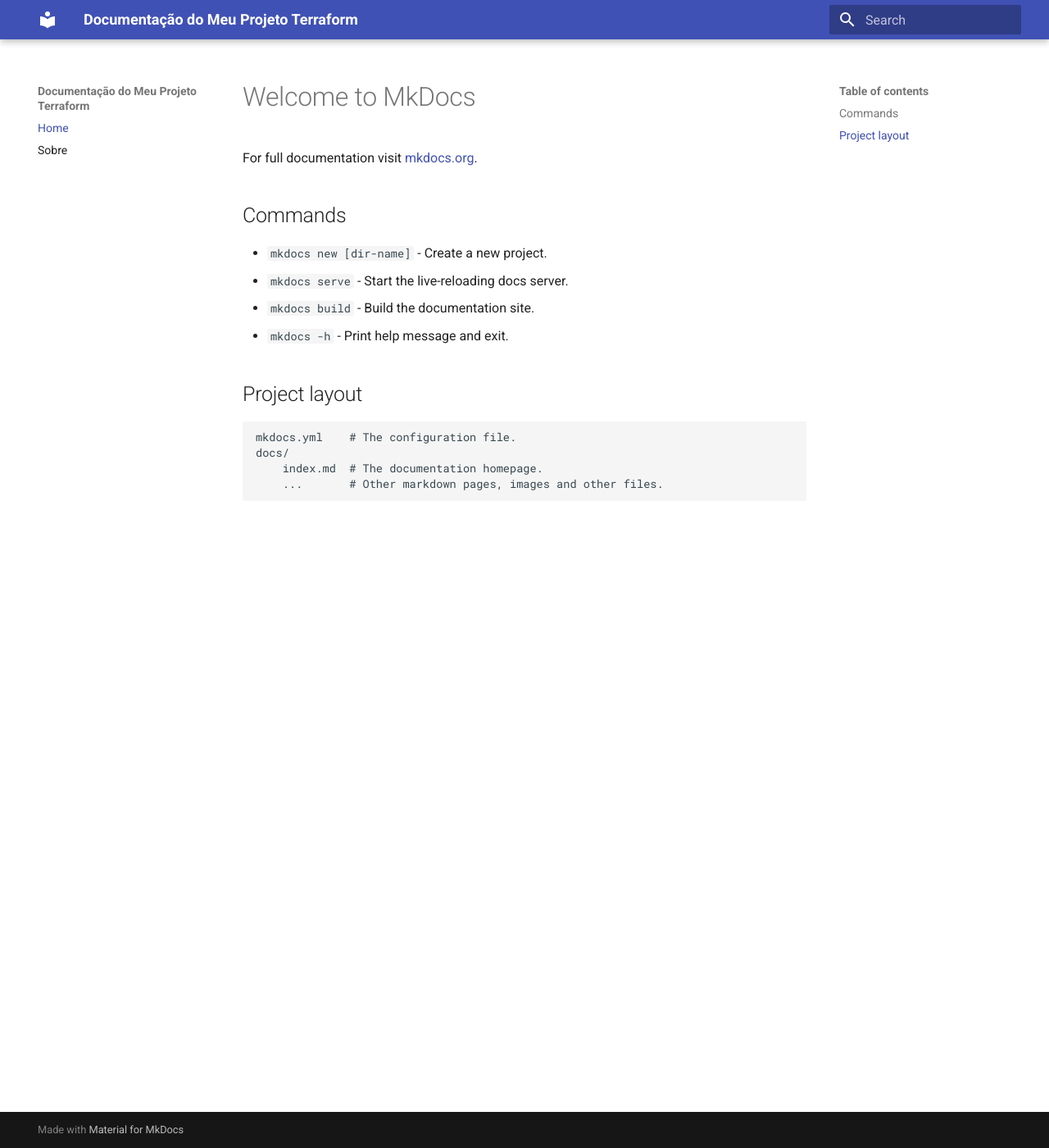
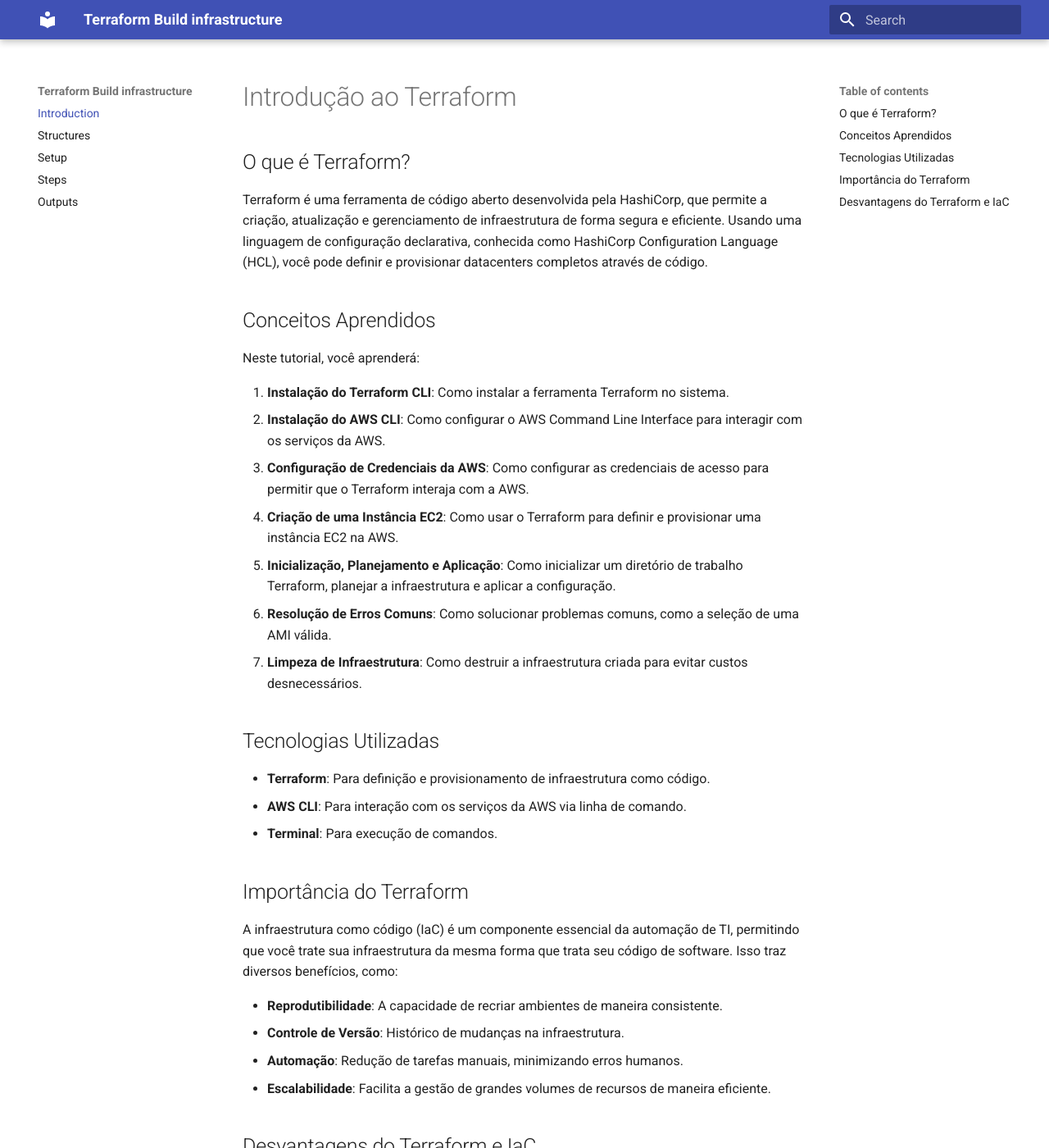
Before and after one commit to brun0meira/terradocs, an MkDocs documentation site: the page built from docs/docs/index.md, in a window 1280 px wide and 1400 px high. Shown: the whole window at 82% size. Built offline with MkDocs 1.6.1 and Material for MkDocs 9.7.7, drawn with Linux system fonts in a browser that asks for light colours; some of the changed text lies outside the part shown.

Commit message:
docs: update docs

```diff
--- a/docs/docs/index.md
+++ b/docs/docs/index.md
@@ -1,17 +1,40 @@
-# Welcome to MkDocs
+# Introdução ao Terraform
 
-For full documentation visit [mkdocs.org](https://www.mkdocs.org).
+## O que é Terraform?
 
-## Commands
+Terraform é uma ferramenta de código aberto desenvolvida pela HashiCorp, que permite a criação, atualização e gerenciamento de infraestrutura de forma segura e eficiente. Usando uma linguagem de configuração declarativa, conhecida como HashiCorp Configuration Language (HCL), você pode definir e provisionar datacenters completos através de código.
 
-* `mkdocs new [dir-name]` - Create a new project.
-* `mkdocs serve` - Start the live-reloading docs server.
-* `mkdocs build` - Build the documentation site.
-* `mkdocs -h` - Print help message and exit.
+## Conceitos Aprendidos
 
-## Project layout
+Neste tutorial, você aprenderá:
 
-    mkdocs.yml    # The configuration file.
-    docs/
-        index.md  # The documentation homepage.
-        ...       # Other markdown pages, images and other files.
+1. **Instalação do Terraform CLI**: Como instalar a ferramenta Terraform no sistema.
+2. **Instalação do AWS CLI**: Como configurar o AWS Command Line Interface para interagir com os serviços da AWS.
+3. **Configuração de Credenciais da AWS**: Como configurar as credenciais de acesso para permitir que o Terraform interaja com a AWS.
+4. **Criação de uma Instância EC2**: Como usar o Terraform para definir e provisionar uma instância EC2 na AWS.
+5. **Inicialização, Planejamento e Aplicação**: Como inicializar um diretório de trabalho Terraform, planejar a infraestrutura e aplicar a configuração.
+6. **Resolução de Erros Comuns**: Como solucionar problemas comuns, como a seleção de uma AMI válida.
+7. **Limpeza de Infraestrutura**: Como destruir a infraestrutura criada para evitar custos desnecessários.
+
+## Tecnologias Utilizadas
+
+- **Terraform**: Para definição e provisionamento de infraestrutura como código.
+- **AWS CLI**: Para interação com os serviços da AWS via linha de comando.
+- **Terminal**: Para execução de comandos.
+
+## Importância do Terraform
+
+A infraestrutura como código (IaC) é um componente essencial da automação de TI, permitindo que você trate sua infraestrutura da mesma forma que trata seu código de software. Isso traz diversos benefícios, como:
+
+- **Reprodutibilidade**: A capacidade de recriar ambientes de maneira consistente.
+- **Controle de Versão**: Histórico de mudanças na infraestrutura.
+- **Automação**: Redução de tarefas manuais, minimizando erros humanos.
+- **Escalabilidade**: Facilita a gestão de grandes volumes de recursos de maneira eficiente.
+
+## Desvantagens do Terraform e IaC
+
+Embora a infraestrutura como código traga muitos benefícios, também existem algumas desvantagens a considerar:
+
+- **Complexidade**: Com infraestrutura como código, você acaba com uma grande base de código que pode ser difícil de gerenciar.
+- **Tempo**: Escrever infraestrutura como código leva muito tempo inicialmente, então para projetos pequenos pode ser mais eficiente não utilizá-lo!
+- **Bloqueio**: A maioria da infraestrutura como código é específica para o provedor de nuvem. Se você quiser mudar de provedor, também precisará migrar todo o seu IaC!
--- a/docs/mkdocs.yml
+++ b/docs/mkdocs.yml
@@ -1,6 +1,9 @@
-site_name: "Documentação do Meu Projeto Terraform"
+site_name: "Terraform Build infrastructure"
 theme:
   name: "material"
 nav:
-  - Home: index.md
-  - Sobre: about.md
+  - Introduction: index.md
+  - Structures: structure.md
+  - Setup: setup.md
+  - Steps: steps.md
+  - Outputs: outputs.md
```
Also changed, not shown: docs/docs/outputs.md (added, +134 -0 lines), docs/docs/setup.md (added, +127 -0 lines), docs/docs/steps.md (added, +59 -0 lines), docs/docs/structure.md (added, +66 -0 lines), 3 other files.
